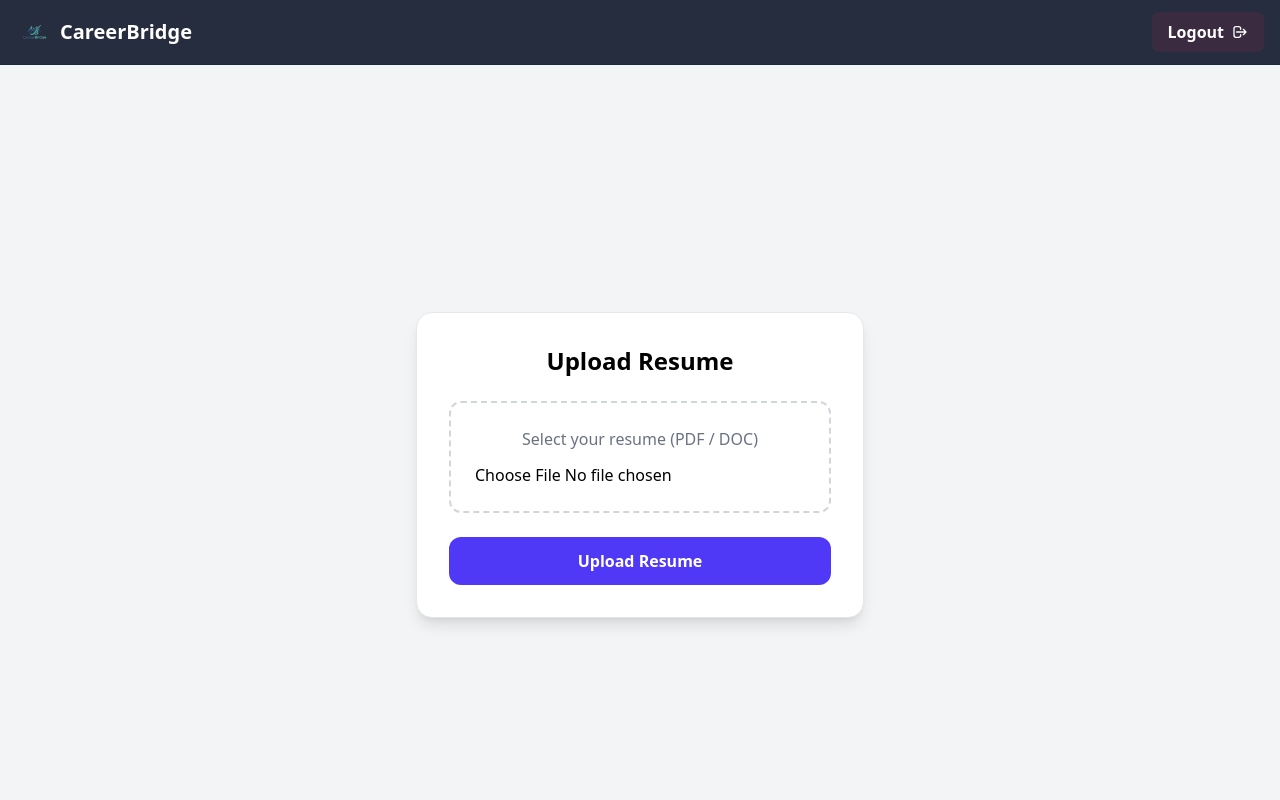
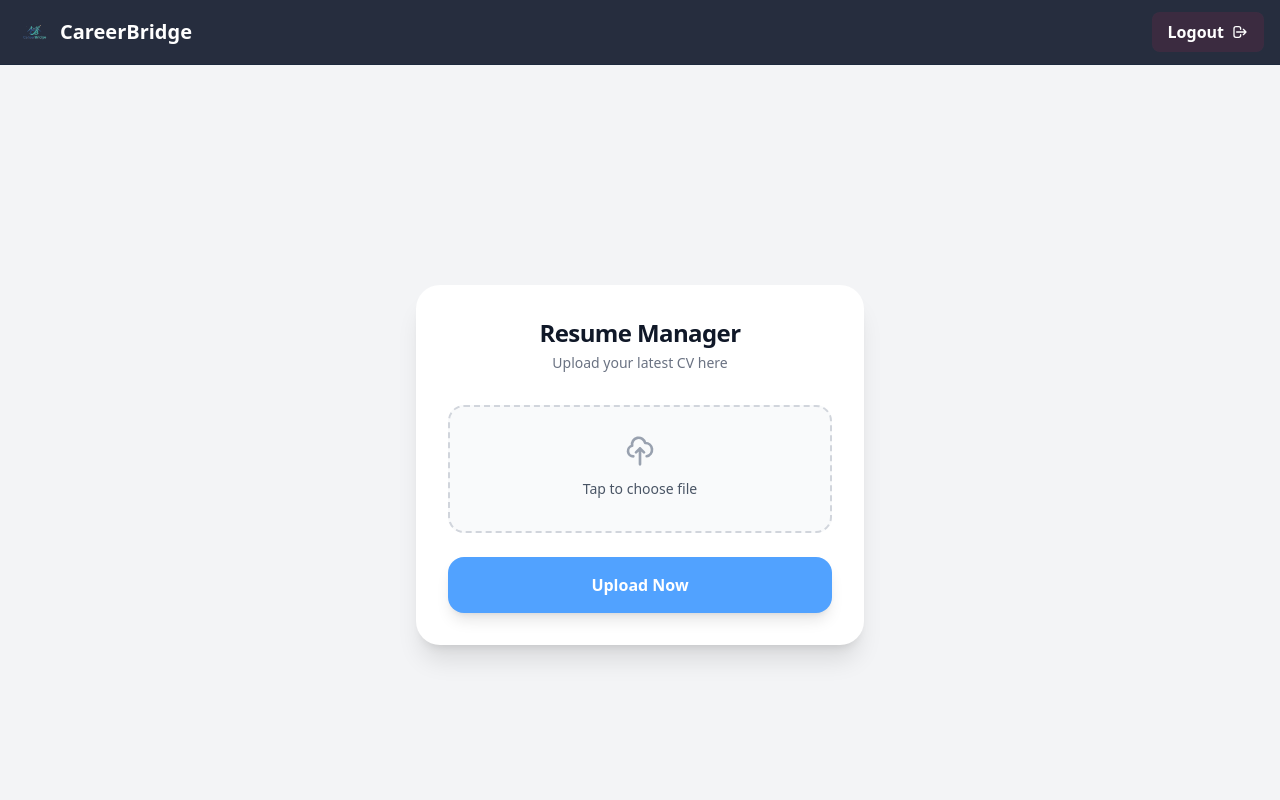
Before and after one commit to Amanverma45/careerBridge, a React app: page /resume in a window 1280 px wide. Shown: the top 800 px of the page. Built offline with nearby package versions, Linux system fonts and the light colour scheme; sample sign-in values are in the browser's storage; the HTML template or start-up script is replaced by a standard one.

Commit message:
view resume arrange

```diff
--- a/src/component/Resume.jsx
+++ b/src/component/Resume.jsx
@@ -1,21 +1,144 @@
+// import React, { useState } from "react"
+// import axios from "axios"
+
+// function Resume() {
+//   const [file, setFile] = useState(null)
+
+//   const [user, setUser] = useState(() => {
+//     const storedUser = localStorage.getItem("user")
+//     return storedUser ? JSON.parse(storedUser) : null
+//   })
+
+//   const handleUpload = async (e) => {
+//     e.preventDefault()
+
+//     if (!file) return alert("Please select resume")
+
+//     const formData = new FormData()
+//     formData.append("resume", file)
+//     formData.append("userId", user._id)
+
+//     try {
+//       const res = await axios.post(
+//         "https://careerbridge-b-1.onrender.com/api/uploadResume",
+//         formData
+//       )
+
+//       localStorage.setItem("user", JSON.stringify(res.data.user))
+//       setUser(res.data.user)
+//       alert("Resume uploaded successfully")
+
+//     } catch (error) {
+//       console.log(error)
+//       alert("Upload failed")
+//     }
+//   }
+
+//   const handleDelete = async () => {
+//     try {
+//       await axios.delete(
+//         `https://careerbridge-b-1.onrender.com/api/deleteResume/${user._id}`
+//       )
+
+//       const updatedUser = { ...user, resume: "" }
+//       localStorage.setItem("user", JSON.stringify(updatedUser))
+//       setUser(updatedUser)
+
+//       alert("Resume deleted")
+
+//     } catch (error) {
+//       console.log(error)
+//       alert("Delete failed")
+//     }
+//   }
+
+//   return (
+//     <div className="min-h-screen flex items-center justify-center bg-gradient-to-br from-indigo-100 to-blue-50 p-6">
+
+//       <div className="bg-white p-8 rounded-2xl shadow-xl w-full max-w-md border border-gray-100">
+
+//         <h2 className="text-2xl font-bold mb-6 text-center text-gray-800">
+//           Upload Resume
+//         </h2>
+
+//         <form onSubmit={handleUpload} className="space-y-5">
+
+//           <div className="border-2 border-dashed border-gray-300 rounded-xl p-6 text-center hover:border-indigo-400 transition">
+//             <p className="text-gray-500 mb-2">
+//               Select your resume (PDF / DOC)
+//             </p>
+
+//             <input
+//               type="file"
+//               accept=".pdf,.doc,.docx"
+//               onChange={(e) => setFile(e.target.files[0])}
+//               className="w-full cursor-pointer"
+//             />
+//           </div>
+
+//           <button className="w-full bg-indigo-600 hover:bg-indigo-500 text-white py-3 rounded-xl font-semibold transition">
+//             Upload Resume
+//           </button>
+
+//         </form>
+
+//         {user?.resume && (
+//           <div className="mt-6 p-4 bg-green-50 border border-green-200 rounded-xl">
+
+//             <p className="text-green-700 text-sm mb-3 text-center">
+//               Resume uploaded successfully
+//             </p>
+
+//             <div className="flex justify-center gap-6">
+
+//               <button
+//                 onClick={() => window.open(user.resume, "_blank")}
+//                 className="text-blue-600 font-medium hover:underline"
+//               >
+//                 View Resume
+//               </button>
+
+//               <button
+//                 onClick={handleDelete}
+//                 className="text-red-600 font-medium hover:underline"
+//               >
+//                 Delete Resume
+//               </button>
+
+//             </div>
+
+//           </div>
+//         )}
+
+//       </div>
+
+//     </div>
+//   )
+// }
+
+// export default Resume
+
+
 import React, { useState } from "react"
 import axios from "axios"
 
 function Resume() {
     const [file, setFile] = useState(null)
+    const [loading, setLoading] = useState(false)
 
     const [user, setUser] = useState(() => {
         const storedUser = localStorage.getItem("user")
         return storedUser ? JSON.parse(storedUser) : null
     })
+
     const handleUpload = async (e) => {
         e.preventDefault()
-
         if (!file) return alert("Please select resume")
 
+        setLoading(true)
         const formData = new FormData()
         formData.append("resume", file)
-        formData.append("userId", user._id)
+        formData.append("userId", user?._id)
 
         try {
             const res = await axios.post(
@@ -23,68 +146,113 @@ function Resume() {
                 formData
             )
             localStorage.setItem("user", JSON.stringify(res.data.user))
+            setUser(res.data.user)
+            setFile(null)
+            alert("Resume uploaded successfully")
+        } catch (error) {
+            console.log(error)
+            alert("Upload failed")
+        } finally {
+            setLoading(false)
+        }
+    }
 
-            setUser(res.data.user)
-            alert(res.data.message)
-
+    const handleDelete = async () => {
+        if (!window.confirm("Are you sure you want to delete?")) return
+        try {
+            await axios.delete(
+                `https://careerbridge-b-1.onrender.com/api/deleteResume/${user._id}`
+            )
+            const updatedUser = { ...user, resume: "" }
+            localStorage.setItem("user", JSON.stringify(updatedUser))
+            setUser(updatedUser)
+            alert("Resume deleted")
         } catch (error) {
-            console.log("ERROR:", error)
+            console.log(error)
+            alert("Delete failed")
         }
     }
 
     return (
+        <div className="min-h-screen flex items-center justify-center bg-[#f3f4f6] p-4">
+            <div className="bg-white p-8 rounded-3xl shadow-xl w-full max-w-md">
 
-        <div className="min-h-screen bg-gray-100 flex items-center justify-center p-10">
-
-            <div className="w-full max-w-md bg-white p-8 rounded-2xl shadow-lg border border-gray-200">
-
-                <h1 className="text-2xl font-bold mb-6 text-center">
-                    Upload Resume
-                </h1>
+                {/* Title Section */}
+                <div className="text-center mb-8">
+                    <h2 className="text-2xl font-extrabold text-gray-900 tracking-tight">
+                        Resume Manager
+                    </h2>
+                    <p className="text-gray-500 text-sm mt-1">Upload your latest CV here</p>
+                </div>
 
                 <form onSubmit={handleUpload} className="space-y-6">
 
-                    <div className="border-2 border-dashed border-gray-300 rounded-xl p-6 text-center">
-
-                        <p className="text-gray-500 mb-3">
-                            Select your resume (PDF / DOC)
-                        </p>
-
+                    <div className="relative group">
                         <input
                             type="file"
+                            id="resume-upload"
                             accept=".pdf,.doc,.docx"
                             onChange={(e) => setFile(e.target.files[0])}
-                            className="w-full"
+                            className="hidden"
                         />
+                        <label
+                            htmlFor="resume-upload"
+                            className="flex flex-col items-center justify-center w-full h-32 border-2 border-dashed border-gray-300 rounded-2xl cursor-pointer bg-gray-50 hover:bg-indigo-50 hover:border-indigo-400 transition-all"
+                        >
+                            <div className="flex flex-col items-center justify-center pt-5 pb-6">
 
+                                <svg className="w-8 h-8 mb-3 text-gray-400 group-hover:text-indigo-500" fill="none" stroke="currentColor" viewBox="0 0 24 24">
+                                    <path strokeLinecap="round" strokeLinejoin="round" strokeWidth="2" d="M7 16a4 4 0 01-.88-7.903A5 5 0 1115.9 6L16 6a5 5 0 011 9.9M15 13l-3-3m0 0l-3 3m3-3v12" />
+                                </svg>
+                                <p className="text-sm text-gray-600 font-medium">
+                                    {file ? file.name : "Tap to choose file"}
+                                </p>
+                            </div>
+                        </label>
                     </div>
 
-                    <button className="w-full bg-indigo-600 hover:bg-indigo-500 text-white py-3 rounded-xl font-semibold transition">
-                        Upload Resume
+                    <button
+                        disabled={loading || !file}
+                        className={`w-full py-4 rounded-2xl font-bold text-white shadow-lg transition-all transform active:scale-95 ${loading || !file ? "bg-blue-400" : "bg-indigo-600 hover:bg-indigo-700"
+                            }`}
+                    >
+                        {loading ? "Processing..." : "Upload Now"}
                     </button>
-                    {user?.resume && (
-                        <div className="mt-6 p-4 bg-green-50 border border-green-200 rounded-xl">
-                            <p className="text-green-700 font-medium">
-                                Resume Uploaded Successfully
-                            </p>
-
-                            <a
-                                href={`${user.resume}?fl_attachment=false`}
-                                target="_blank"
-                                rel="noopener noreferrer"
-                            >
-                                View Resume
-                            </a>
-                        </div>
-                    )}
                 </form>
 
+                {/* User Resume Info */}
+                {user?.resume && (
+                    <div className="mt-8 pt-6 border-t border-gray-100">
+                        <div className="flex items-center justify-between bg-gray-50 p-4 rounded-2xl border border-gray-200">
+                            <span className="text-sm font-semibold text-gray-700">Current Resume:</span>
+                            <div className="flex space-x-3">
+                                <button
+                                    onClick={() => {
+                                        if (!user?.resume) {
+                                            alert("No resume found")
+                                            return
+                                        }
+
+                                        window.open(user.resume, "_blank", "noopener,noreferrer")
+                                    }}
+                                    className="text-indigo-600 hover:text-indigo-800 text-sm font-bold transition"
+                                >
+                                    View
+                                </button>
+                                <span className="text-gray-300">|</span>
+                                <button
+                                    onClick={handleDelete}
+                                    className="text-red-500 hover:text-red-700 text-sm font-bold transition"
+                                >
+                                    Delete
+                                </button>
+                            </div>
+                        </div>
+                    </div>
+                )}
             </div>
-
         </div>
-
     )
-
 }
 
 export default Resume
```
